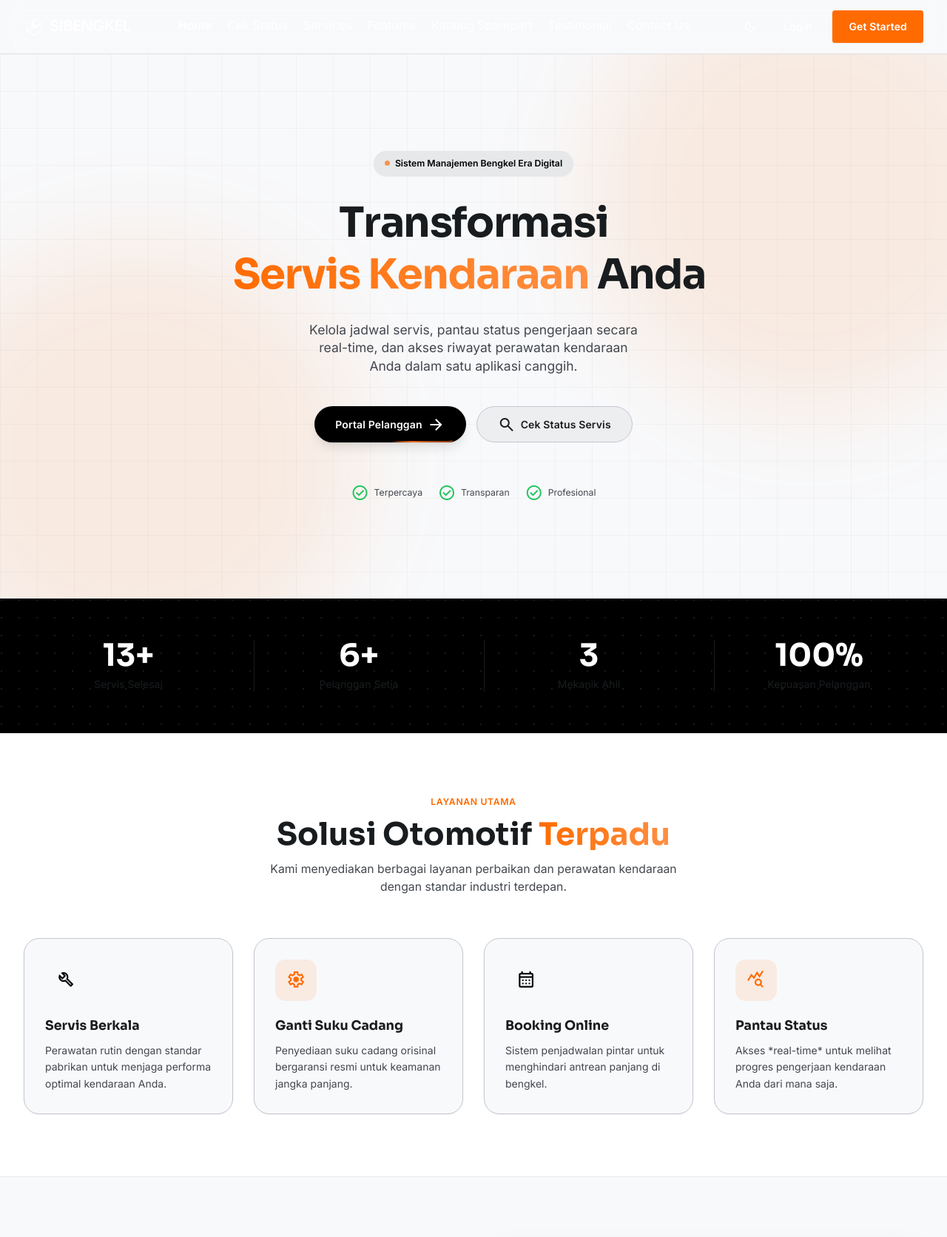
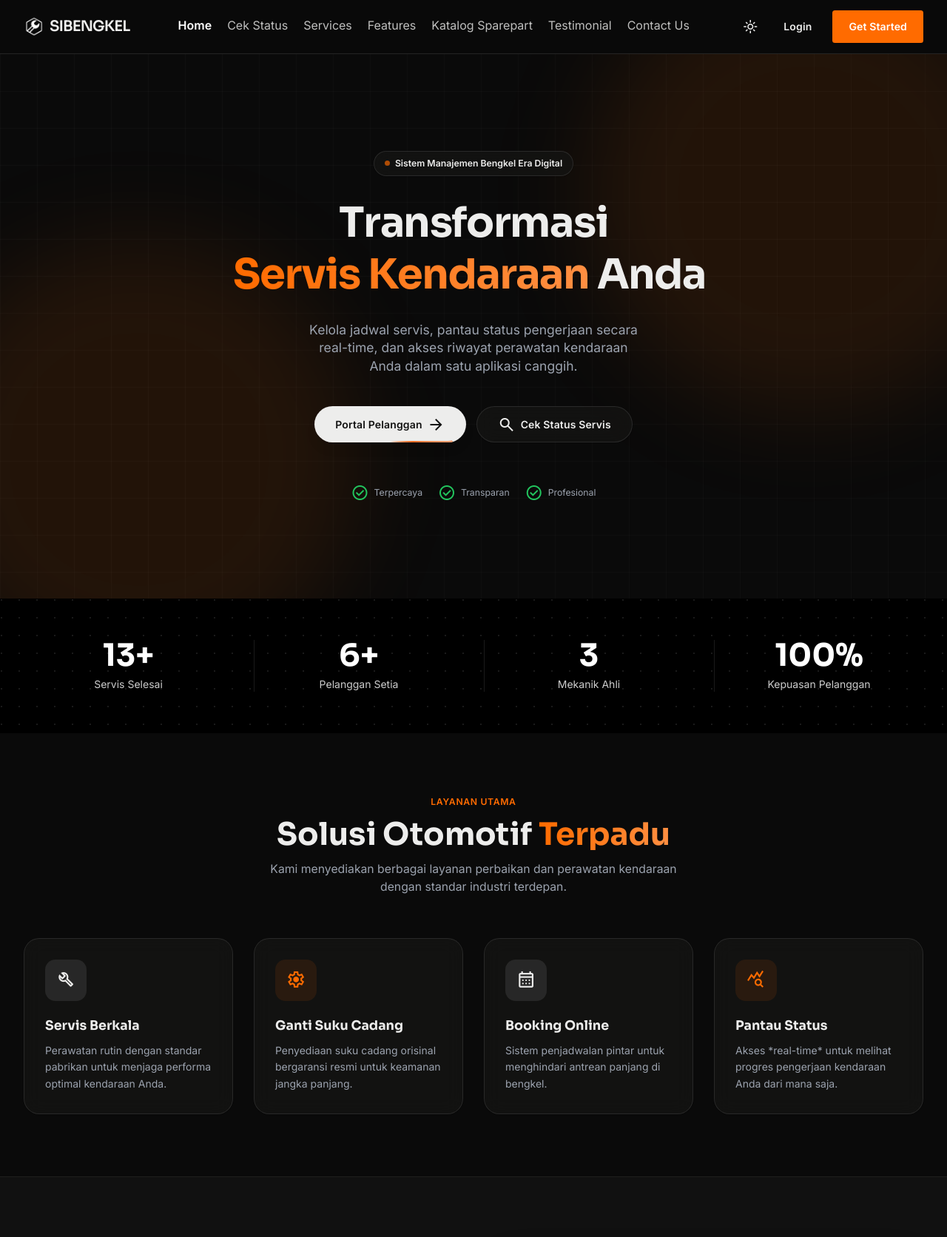
Before and after one commit to radityobw/SIBENGKEL, a Laravel app: page / in a window 1280 px wide. Shown: the top 1672 px of the page at 74% size. Run offline with Laravel 12, Linux system fonts and the light colour scheme; data comes from the database, SQL or seed files in the repository; style sheets or scripts are compiled from the project's sources.

Commit message:
feat(ui): refine glassmorphism, default theme strategy, and full dark mode for auth views

```diff
--- a/resources/views/landing.blade.php
+++ b/resources/views/landing.blade.php
@@ -60,7 +60,7 @@
 
         <div class="max-w-3xl w-full mx-auto relative z-10 flex flex-col items-center text-center gap-8 md:gap-12">
             <div class="space-y-6 md:space-y-8 relative z-20 flex flex-col items-center">
-                <div class="inline-flex items-center gap-2 px-4 py-2 rounded-full bg-surface-container-high dark:bg-[#161615] border border-outline-variant/50 dark:border-[#3E3E3A]/50 shadow-sm text-sm font-semibold text-primary dark:text-[#EDEDEC]">
+                <div class="inline-flex items-center gap-2 px-4 py-2 rounded-full bg-white/70 dark:bg-[#161615]/70 backdrop-blur-md border border-white/50 dark:border-white/10 shadow-sm text-sm font-semibold text-black dark:text-[#EDEDEC]">
                     <span class="w-2 h-2 rounded-full bg-secondary animate-pulse"></span>
                     Sistem Manajemen Bengkel Era Digital
                 </div>
@@ -178,7 +178,7 @@
                             <span class="material-symbols-outlined group-hover:translate-x-1 transition-transform" style="font-variation-settings: 'FILL' 1;">arrow_forward</span>
                         </span>
                     </a>
-                    <a href="{{ url('/cek-status') }}" class="bg-surface-container dark:bg-[#161615] text-on-surface dark:text-[#EDEDEC] hover:bg-surface-container-high dark:hover:bg-[#3E3E3A] border border-outline-variant dark:border-[#3E3E3A] transition-all duration-300 font-label-md text-label-md h-14 px-8 rounded-full flex items-center justify-center gap-2">
+                    <a href="{{ url('/cek-status') }}" class="bg-white/70 dark:bg-[#161615]/70 backdrop-blur-md text-on-surface dark:text-[#EDEDEC] hover:bg-white/90 dark:hover:bg-[#3E3E3A] border border-white/50 dark:border-white/10 transition-all duration-300 font-label-md text-label-md h-14 px-8 rounded-full flex items-center justify-center gap-2 shadow-sm">
                         <span class="material-symbols-outlined">search</span>
                         Cek Status Servis
                     </a>
@@ -207,19 +207,19 @@
             <div class="grid grid-cols-2 md:grid-cols-4 gap-8 divide-x divide-white/10 text-center" id="stats-container">
                 <div class="px-4">
                     <h3 class="text-4xl md:text-5xl font-bold text-white font-sora mb-2"><span class="count-up" data-target="{{ $stats['servis_selesai'] }}">0</span>+</h3>
-                    <p class="text-on-primary/80 text-sm md:text-base">Servis Selesai</p>
+                    <p class="text-white/80 text-sm md:text-base">Servis Selesai</p>
                 </div>
                 <div class="px-4">
                     <h3 class="text-4xl md:text-5xl font-bold text-white font-sora mb-2"><span class="count-up" data-target="{{ $stats['pelanggan'] }}">0</span>+</h3>
-                    <p class="text-on-primary/80 text-sm md:text-base">Pelanggan Setia</p>
+                    <p class="text-white/80 text-sm md:text-base">Pelanggan Setia</p>
                 </div>
                 <div class="px-4">
                     <h3 class="text-4xl md:text-5xl font-bold text-white font-sora mb-2"><span class="count-up" data-target="{{ $stats['mekanik'] }}">0</span></h3>
-                    <p class="text-on-primary/80 text-sm md:text-base">Mekanik Ahli</p>
+                    <p class="text-white/80 text-sm md:text-base">Mekanik Ahli</p>
                 </div>
                 <div class="px-4">
                     <h3 class="text-4xl md:text-5xl font-bold text-white font-sora mb-2"><span class="count-up" data-target="{{ $stats['kepuasan'] }}">0</span>%</h3>
-                    <p class="text-on-primary/80 text-sm md:text-base">Kepuasan Pelanggan</p>
+                    <p class="text-white/80 text-sm md:text-base">Kepuasan Pelanggan</p>
                 </div>
             </div>
         </div>
@@ -306,7 +306,7 @@
 
             <div class="grid grid-cols-1 md:grid-cols-2 lg:grid-cols-4 gap-8">
                 <!-- Card 1 -->
-                <div class="spotlight-card bg-surface dark:bg-[#161615] rounded-3xl p-8 shadow-sm hover:shadow-xl hover:-translate-y-2 transition-all duration-300 border border-outline-variant dark:border-[#3E3E3A] group">
+                <div class="spotlight-card bg-white/70 dark:bg-[#161615]/70 backdrop-blur-md rounded-3xl p-8 shadow-sm hover:shadow-xl hover:-translate-y-2 transition-all duration-300 border border-white/50 dark:border-white/10 group">
                     <div class="w-16 h-16 bg-primary/10 dark:bg-[#EDEDEC]/10 text-primary dark:text-[#EDEDEC] rounded-2xl flex items-center justify-center mb-6 group-hover:bg-primary dark:group-hover:bg-[#EDEDEC] group-hover:text-white dark:group-hover:text-black transition-colors duration-300">
                         <span class="material-symbols-outlined text-3xl">build</span>
                     </div>
@@ -314,7 +314,7 @@
                     <p class="text-on-surface-variant dark:text-gray-400 leading-relaxed">Perawatan rutin dengan standar pabrikan untuk menjaga performa optimal kendaraan Anda.</p>
                 </div>
                 <!-- Card 2 -->
-                <div class="spotlight-card bg-surface dark:bg-[#161615] rounded-3xl p-8 shadow-sm hover:shadow-xl hover:-translate-y-2 transition-all duration-300 border border-outline-variant dark:border-[#3E3E3A] group">
+                <div class="spotlight-card bg-white/70 dark:bg-[#161615]/70 backdrop-blur-md rounded-3xl p-8 shadow-sm hover:shadow-xl hover:-translate-y-2 transition-all duration-300 border border-white/50 dark:border-white/10 group">
                     <div class="w-16 h-16 bg-secondary/10 text-secondary rounded-2xl flex items-center justify-center mb-6 group-hover:bg-secondary group-hover:text-white transition-colors duration-300">
                         <span class="material-symbols-outlined text-3xl">settings</span>
                     </div>
@@ -322,7 +322,7 @@
                     <p class="text-on-surface-variant dark:text-gray-400 leading-relaxed">Penyediaan suku cadang orisinal bergaransi resmi untuk keamanan jangka panjang.</p>
                 </div>
                 <!-- Card 3 -->
-                <div class="spotlight-card bg-surface dark:bg-[#161615] rounded-3xl p-8 shadow-sm hover:shadow-xl hover:-translate-y-2 transition-all duration-300 border border-outline-variant dark:border-[#3E3E3A] group">
+                <div class="spotlight-card bg-white/70 dark:bg-[#161615]/70 backdrop-blur-md rounded-3xl p-8 shadow-sm hover:shadow-xl hover:-translate-y-2 transition-all duration-300 border border-white/50 dark:border-white/10 group">
                     <div class="w-16 h-16 bg-primary/10 dark:bg-[#EDEDEC]/10 text-primary dark:text-[#EDEDEC] rounded-2xl flex items-center justify-center mb-6 group-hover:bg-primary dark:group-hover:bg-[#EDEDEC] group-hover:text-white dark:group-hover:text-black transition-colors duration-300">
                         <span class="material-symbols-outlined text-3xl">calendar_month</span>
                     </div>
@@ -330,7 +330,7 @@
                     <p class="text-on-surface-variant dark:text-gray-400 leading-relaxed">Sistem penjadwalan pintar untuk menghindari antrean panjang di bengkel.</p>
                 </div>
                 <!-- Card 4 -->
-                <div class="spotlight-card bg-surface dark:bg-[#161615] rounded-3xl p-8 shadow-sm hover:shadow-xl hover:-translate-y-2 transition-all duration-300 border border-outline-variant dark:border-[#3E3E3A] group">
+                <div class="spotlight-card bg-white/70 dark:bg-[#161615]/70 backdrop-blur-md rounded-3xl p-8 shadow-sm hover:shadow-xl hover:-translate-y-2 transition-all duration-300 border border-white/50 dark:border-white/10 group">
                     <div class="w-16 h-16 bg-secondary/10 text-secondary rounded-2xl flex items-center justify-center mb-6 group-hover:bg-secondary group-hover:text-white transition-colors duration-300">
                         <span class="material-symbols-outlined text-3xl">query_stats</span>
                     </div>
@@ -421,7 +421,7 @@
 
             <div class="grid grid-cols-2 md:grid-cols-3 lg:grid-cols-4 gap-4 md:gap-6">
                 @foreach($spareparts as $item)
-                    <div class="bg-surface dark:bg-[#161615] rounded-2xl p-4 shadow-sm border border-outline-variant dark:border-[#3E3E3A] hover:shadow-lg transition-all group flex flex-col h-full relative overflow-hidden">
+                    <div class="bg-white/70 dark:bg-[#161615]/70 backdrop-blur-md rounded-2xl p-4 shadow-sm border border-white/50 dark:border-white/10 hover:shadow-lg transition-all group flex flex-col h-full relative overflow-hidden">
                         <a href="{{ Auth::guard('customer')->check() ? route('public.sparepart.index') : route('public.login') }}" class="aspect-square bg-surface-container-lowest dark:bg-[#0a0a0a] rounded-xl mb-4 relative overflow-hidden flex items-center justify-center block">
                             @if($item->image_path)
                                 <img src="{{ Storage::url($item->image_path) }}" alt="{{ $item->name }}" class="w-full h-full object-cover group-hover:scale-105 transition-transform duration-500">
@@ -474,10 +474,10 @@
 
         <!-- Horizontal Scrollable Container (Auto-scroll Ticker) -->
         <div class="relative w-full group">
-            <div id="testimonial-scroll" class="flex overflow-x-auto gap-6 px-margin-mobile md:px-margin-desktop pb-8 pt-4 custom-scrollbar w-full">
+            <div id="testimonial-scroll" class="flex overflow-x-auto gap-6 px-margin-mobile md:px-margin-desktop pb-8 pt-4 no-scrollbar w-full">
                 <!-- Set 1 -->
                 @foreach($testimonials as $testimonial)
-                <div class="bg-surface dark:bg-[#161615] p-8 rounded-3xl shadow-sm hover:shadow-md border border-outline-variant dark:border-[#3E3E3A] relative flex flex-col shrink-0 w-[85vw] sm:w-[400px] transition-shadow">
+                <div class="bg-white/70 dark:bg-[#161615]/70 backdrop-blur-md p-8 rounded-3xl shadow-sm hover:shadow-md border border-white/50 dark:border-white/10 relative flex flex-col shrink-0 w-[85vw] sm:w-[400px] transition-shadow">
                     <span class="material-symbols-outlined absolute top-6 right-6 text-5xl text-outline-variant/30 dark:text-outline-variant/10">format_quote</span>
                     <div class="flex gap-1 text-secondary mb-6">
                         @for($i = 0; $i < 5; $i++)
@@ -579,7 +579,7 @@
         <div class="absolute inset-0 bg-gradient-to-t from-primary dark:from-black to-transparent"></div>
         <div class="max-w-4xl mx-auto px-margin-mobile md:px-margin-desktop relative z-10 text-center">
             <h2 class="split-target text-4xl md:text-5xl font-bold text-white mb-6 font-sora">Siap Merawat <span class="text-transparent bg-clip-text bg-gradient-to-r from-[#FF6B00] to-[#FF8F42]">Kendaraan</span> Anda?</h2>
-            <p class="text-xl text-on-primary/90 mb-10 leading-relaxed">Bergabunglah dengan ribuan pelanggan lainnya dan rasakan pengalaman servis kendaraan yang modern, transparan, dan tanpa ribet.</p>
+            <p class="text-xl text-white/90 mb-10 leading-relaxed">Bergabunglah dengan ribuan pelanggan lainnya dan rasakan pengalaman servis kendaraan yang modern, transparan, dan tanpa ribet.</p>
             <div class="flex flex-col sm:flex-row justify-center gap-4">
                 <a href="{{ route('public.register') }}" class="bg-[#FF7A1F] text-white hover:bg-[#FF8F42] hover:shadow-2xl hover:-translate-y-1 transition-all duration-300 font-bold text-lg h-16 px-10 rounded-full shadow-xl shadow-[#FF6B00]/30 flex items-center justify-center gap-2">
                     Daftar Sekarang
--- a/resources/views/layouts/app.blade.php
+++ b/resources/views/layouts/app.blade.php
@@ -16,8 +16,9 @@
         h1, h2, h3, h4, h5, h6, .font-sora { font-family: 'Sora', sans-serif; }
     </style>
     <script>
-        // Dark mode setup
-        if (localStorage.getItem('theme') === 'dark' || (!('theme' in localStorage) && window.matchMedia('(prefers-color-scheme: dark)').matches)) {
+        // Staff Dashboard defaults to Light Mode
+        const savedTheme = localStorage.getItem('theme');
+        if (savedTheme === 'dark') {
             document.documentElement.classList.add('dark');
         } else {
             document.documentElement.classList.remove('dark');
--- a/resources/views/layouts/customer.blade.php
+++ b/resources/views/layouts/customer.blade.php
@@ -14,8 +14,9 @@
         .icon-filled { font-variation-settings: 'FILL' 1, 'wght' 400, 'GRAD' 0, 'opsz' 24; }
     </style>
     <script>
-        // Dark mode setup
-        if (localStorage.getItem('theme') === 'dark' || (!('theme' in localStorage) && window.matchMedia('(prefers-color-scheme: dark)').matches)) {
+        // Customer Portal defaults to Light Mode
+        const savedTheme = localStorage.getItem('theme');
+        if (savedTheme === 'dark') {
             document.documentElement.classList.add('dark');
         } else {
             document.documentElement.classList.remove('dark');
--- a/resources/views/layouts/public.blade.php
+++ b/resources/views/layouts/public.blade.php
@@ -18,11 +18,12 @@
         }
     </style>
     <script>
-        // Dark mode setup
-        if (localStorage.getItem('theme') === 'dark' || (!('theme' in localStorage) && window.matchMedia('(prefers-color-scheme: dark)').matches)) {
+        // Landing & Public pages default to Dark Mode
+        const savedTheme = localStorage.getItem('theme');
+        if (savedTheme === 'light') {
+            document.documentElement.classList.remove('dark');
+        } else {
             document.documentElement.classList.add('dark');
-        } else {
-            document.documentElement.classList.remove('dark');
         }
 
         function toggleTheme() {
@@ -38,33 +39,33 @@
 </head>
 <body class="bg-background dark:bg-[#0a0a0a] text-on-background dark:text-[#EDEDEC] font-body-md antialiased min-h-screen flex flex-col transition-colors duration-300">
     <!-- TopNavBar Component -->
-    <nav class="flex justify-between items-center w-full px-4 md:px-margin-desktop py-3 md:py-4 sticky top-0 z-50 bg-primary/95 dark:bg-[#0a0a0a]/95 backdrop-blur-md border-b border-primary/50 dark:border-[#3E3E3A]/50 text-on-primary dark:text-[#EDEDEC]">
-        <a href="{{ url('/') }}" class="font-headline-md text-lg md:text-headline-md tracking-tighter flex items-center gap-1.5 md:gap-2 hover:opacity-90">
-            <img src="{{ asset('logobengkel.png') }}" alt="Logo" class="h-6 md:h-8 filter invert brightness-0"> SIBENGKEL
+    <nav class="flex justify-between items-center w-full px-4 md:px-margin-desktop py-3 md:py-4 sticky top-0 z-50 bg-white/70 dark:bg-[#0a0a0a]/75 backdrop-blur-xl border-b border-white/50 dark:border-white/10 shadow-sm text-black dark:text-[#EDEDEC] transition-all duration-300">
+        <a href="{{ url('/') }}" class="font-headline-md text-lg md:text-headline-md tracking-tighter flex items-center gap-1.5 md:gap-2 hover:opacity-90 text-black dark:text-[#EDEDEC]">
+            <img src="{{ asset('logobengkel.png') }}" alt="Logo" class="h-6 md:h-8 object-contain brightness-0 dark:invert"> SIBENGKEL
         </a>
         <div class="hidden md:flex gap-6 items-center">
-            <a class="nav-link {{ request()->is('/') ? 'font-bold text-on-primary' : 'text-on-primary/80' }} hover:text-secondary transition-colors font-body-md text-body-md pb-1 active:scale-95 duration-200" href="{{ url('/#home') }}">Home</a>
-            <a class="nav-link {{ request()->routeIs('public.status.*') ? 'font-bold text-on-primary' : 'text-on-primary/80' }} hover:text-secondary transition-colors font-body-md text-body-md pb-1 active:scale-95 duration-200" href="{{ route('public.status.index') }}">Cek Status</a>
-            <a class="nav-link text-on-primary/80 hover:text-secondary transition-colors font-body-md text-body-md pb-1 active:scale-95 duration-200" href="{{ url('/#services') }}">Services</a>
-            <a class="nav-link text-on-primary/80 hover:text-secondary transition-colors font-body-md text-body-md pb-1 active:scale-95 duration-200" href="{{ url('/#features') }}">Features</a>
-            <a class="nav-link text-on-primary/80 hover:text-secondary transition-colors font-body-md text-body-md pb-1 active:scale-95 duration-200" href="{{ url('/#katalog-sparepart') }}">Katalog Sparepart</a>
-            <a class="nav-link text-on-primary/80 hover:text-secondary transition-colors font-body-md text-body-md pb-1 active:scale-95 duration-200" href="{{ url('/#testimonials') }}">Testimonial</a>
-            <a class="nav-link text-on-primary/80 hover:text-secondary transition-colors font-body-md text-body-md pb-1 active:scale-95 duration-200" href="{{ route('contact.index') }}">Contact Us</a>
+            <a class="nav-link {{ request()->is('/') ? 'font-bold text-black dark:text-white' : 'text-gray-700 dark:text-[#EDEDEC]/80' }} hover:text-secondary transition-colors font-body-md text-body-md pb-1 active:scale-95 duration-200" href="{{ url('/#home') }}">Home</a>
+            <a class="nav-link {{ request()->routeIs('public.status.*') ? 'font-bold text-black dark:text-white' : 'text-gray-700 dark:text-[#EDEDEC]/80' }} hover:text-secondary transition-colors font-body-md text-body-md pb-1 active:scale-95 duration-200" href="{{ route('public.status.index') }}">Cek Status</a>
+            <a class="nav-link text-gray-700 dark:text-[#EDEDEC]/80 hover:text-secondary transition-colors font-body-md text-body-md pb-1 active:scale-95 duration-200" href="{{ url('/#services') }}">Services</a>
+            <a class="nav-link text-gray-700 dark:text-[#EDEDEC]/80 hover:text-secondary transition-colors font-body-md text-body-md pb-1 active:scale-95 duration-200" href="{{ url('/#features') }}">Features</a>
+            <a class="nav-link text-gray-700 dark:text-[#EDEDEC]/80 hover:text-secondary transition-colors font-body-md text-body-md pb-1 active:scale-95 duration-200" href="{{ url('/#katalog-sparepart') }}">Katalog Sparepart</a>
+            <a class="nav-link text-gray-700 dark:text-[#EDEDEC]/80 hover:text-secondary transition-colors font-body-md text-body-md pb-1 active:scale-95 duration-200" href="{{ url('/#testimonials') }}">Testimonial</a>
+            <a class="nav-link text-gray-700 dark:text-[#EDEDEC]/80 hover:text-secondary transition-colors font-body-md text-body-md pb-1 active:scale-95 duration-200" href="{{ route('contact.index') }}">Contact Us</a>
         </div>
         <div class="flex gap-2 md:gap-4 items-center">
             <!-- Theme Toggle -->
-            <button onclick="toggleTheme()" class="flex items-center justify-center p-2 rounded-full hover:bg-white/10 dark:hover:bg-white/5 transition-colors focus:outline-none" aria-label="Toggle Dark Mode">
+            <button onclick="toggleTheme()" class="flex items-center justify-center p-2 rounded-full hover:bg-black/5 dark:hover:bg-white/10 transition-colors focus:outline-none text-black dark:text-[#EDEDEC]" aria-label="Toggle Dark Mode">
                 <span class="material-symbols-outlined text-[20px] dark:hidden">dark_mode</span>
                 <span class="material-symbols-outlined text-[20px] hidden dark:block">light_mode</span>
             </button>
 
             @if(Auth::guard('customer')->check())
-                <a href="{{ route('public.dashboard') }}" class="bg-white dark:bg-[#161615] text-primary dark:text-[#EDEDEC] hover:bg-secondary hover:text-on-secondary transition-colors font-label-md text-xs md:text-label-md h-[36px] md:h-[44px] px-3 md:px-6 rounded shadow-sm border border-transparent dark:border-[#3E3E3A] flex items-center justify-center">Portal Saya</a>
+                <a href="{{ route('public.dashboard') }}" class="bg-[#1b1b18] dark:bg-[#161615] text-white dark:text-[#EDEDEC] hover:bg-secondary hover:text-on-secondary transition-colors font-label-md text-xs md:text-label-md h-[36px] md:h-[44px] px-3 md:px-6 rounded shadow-sm border border-transparent dark:border-[#3E3E3A] flex items-center justify-center">Portal Saya</a>
             @elseif(Auth::guard('web')->check())
-                <a href="{{ route('dashboard') }}" class="bg-white dark:bg-[#161615] text-primary dark:text-[#EDEDEC] hover:bg-secondary hover:text-on-secondary transition-colors font-label-md text-xs md:text-label-md h-[36px] md:h-[44px] px-3 md:px-6 rounded shadow-sm border border-transparent dark:border-[#3E3E3A] flex items-center justify-center">Dashboard Staff</a>
+                <a href="{{ route('dashboard') }}" class="bg-[#1b1b18] dark:bg-[#161615] text-white dark:text-[#EDEDEC] hover:bg-secondary hover:text-on-secondary transition-colors font-label-md text-xs md:text-label-md h-[36px] md:h-[44px] px-3 md:px-6 rounded shadow-sm border border-transparent dark:border-[#3E3E3A] flex items-center justify-center">Dashboard Staff</a>
             @else
-                <a href="{{ route('public.login') }}" class="hover:text-secondary transition-colors font-label-md text-sm md:text-label-md h-[36px] md:h-[44px] px-2 md:px-4 rounded flex items-center justify-center hidden sm:flex">Login</a>
-                <a href="{{ route('public.register') }}" class="bg-secondary text-on-secondary hover:bg-white dark:hover:bg-[#161615] hover:text-primary dark:hover:text-[#EDEDEC] dark:hover:border-[#3E3E3A] transition-colors font-label-md text-xs md:text-label-md h-[36px] md:h-[44px] px-3 md:px-6 rounded shadow-sm border border-transparent flex items-center justify-center">Get Started</a>
+                <a href="{{ route('public.login') }}" class="text-gray-700 dark:text-[#EDEDEC] hover:text-secondary transition-colors font-label-md text-sm md:text-label-md h-[36px] md:h-[44px] px-2 md:px-4 rounded flex items-center justify-center hidden sm:flex">Login</a>
+                <a href="{{ route('public.register') }}" class="bg-secondary text-on-secondary hover:bg-[#1b1b18] dark:hover:bg-[#161615] hover:text-white dark:hover:text-[#EDEDEC] dark:hover:border-[#3E3E3A] transition-colors font-label-md text-xs md:text-label-md h-[36px] md:h-[44px] px-3 md:px-6 rounded shadow-sm border border-transparent flex items-center justify-center">Get Started</a>
             @endif
         </div>
     </nav>
@@ -72,20 +73,20 @@
     @yield('content')
 
     <!-- Footer Component -->
-    <footer id="contact-us" class="flex flex-col md:flex-row justify-between items-center w-full px-margin-desktop py-12 gap-6 bg-primary dark:bg-black border-t border-outline-variant/20 dark:border-[#3E3E3A]/20 mt-auto">
-        <div class="font-headline-md text-headline-md text-on-primary flex items-center gap-2">
+    <footer id="contact-us" class="flex flex-col md:flex-row justify-between items-center w-full px-margin-desktop py-12 gap-6 bg-[#1b1b18] dark:bg-black border-t border-gray-800 dark:border-[#3E3E3A]/20 mt-auto text-white">
+        <div class="font-headline-md text-headline-md text-white flex items-center gap-2">
             <img src="{{ asset('logobengkel.png') }}" alt="Logo" class="h-6 opacity-80 filter invert brightness-0"> SIBENGKEL
         </div>
         <div class="flex flex-wrap gap-4 justify-center">
-            <a class="font-label-sm text-label-sm text-on-primary/80 hover:text-secondary-fixed transition-colors cursor-pointer" href="{{ route('public.page', 'privacy-policy') }}">Privacy Policy</a>
-            <a class="font-label-sm text-label-sm text-on-primary/80 hover:text-secondary-fixed transition-colors cursor-pointer" href="{{ route('public.page', 'terms-of-service') }}">Terms of Service</a>
-            <a class="font-label-sm text-label-sm text-on-primary/80 hover:text-secondary-fixed transition-colors cursor-pointer" href="{{ route('contact.index') }}">Contact Us</a>
-            <a class="font-label-sm text-label-sm text-on-primary/80 hover:text-secondary-fixed transition-colors cursor-pointer" href="{{ route('public.page', 'support') }}">Support</a>
+            <a class="font-label-sm text-label-sm text-white/80 hover:text-secondary transition-colors cursor-pointer" href="{{ route('public.page', 'privacy-policy') }}">Privacy Policy</a>
+            <a class="font-label-sm text-label-sm text-white/80 hover:text-secondary transition-colors cursor-pointer" href="{{ route('public.page', 'terms-of-service') }}">Terms of Service</a>
+            <a class="font-label-sm text-label-sm text-white/80 hover:text-secondary transition-colors cursor-pointer" href="{{ route('contact.index') }}">Contact Us</a>
+            <a class="font-label-sm text-label-sm text-white/80 hover:text-secondary transition-colors cursor-pointer" href="{{ route('public.page', 'support') }}">Support</a>
             @if(!Auth::guard('web')->check())
-                <a class="font-label-sm text-label-sm text-on-primary/80 hover:text-secondary-fixed transition-colors cursor-pointer ml-4 border-l border-on-primary/30 pl-4" href="{{ route('login') }}">Staff Login</a>
+                <a class="font-label-sm text-label-sm text-white/80 hover:text-secondary transition-colors cursor-pointer ml-4 border-l border-white/30 pl-4" href="{{ route('login') }}">Staff Login</a>
             @endif
         </div>
-        <div class="font-label-sm text-label-sm text-on-primary/80">
+        <div class="font-label-sm text-label-sm text-white/80">
             © {{ date('Y') }} SIBENGKEL Industrial Systems. All rights reserved.
         </div>
     </footer>
```
Also changed, not shown: resources/css/app.css (+9 -2 lines), resources/views/auth/login.blade.php (+32 -20 lines), resources/views/public/auth/forgot_password.blade.php (+29 -17 lines), resources/views/public/auth/login.blade.php (+35 -28 lines), resources/views/public/auth/register.blade.php (+38 -31 lines).
